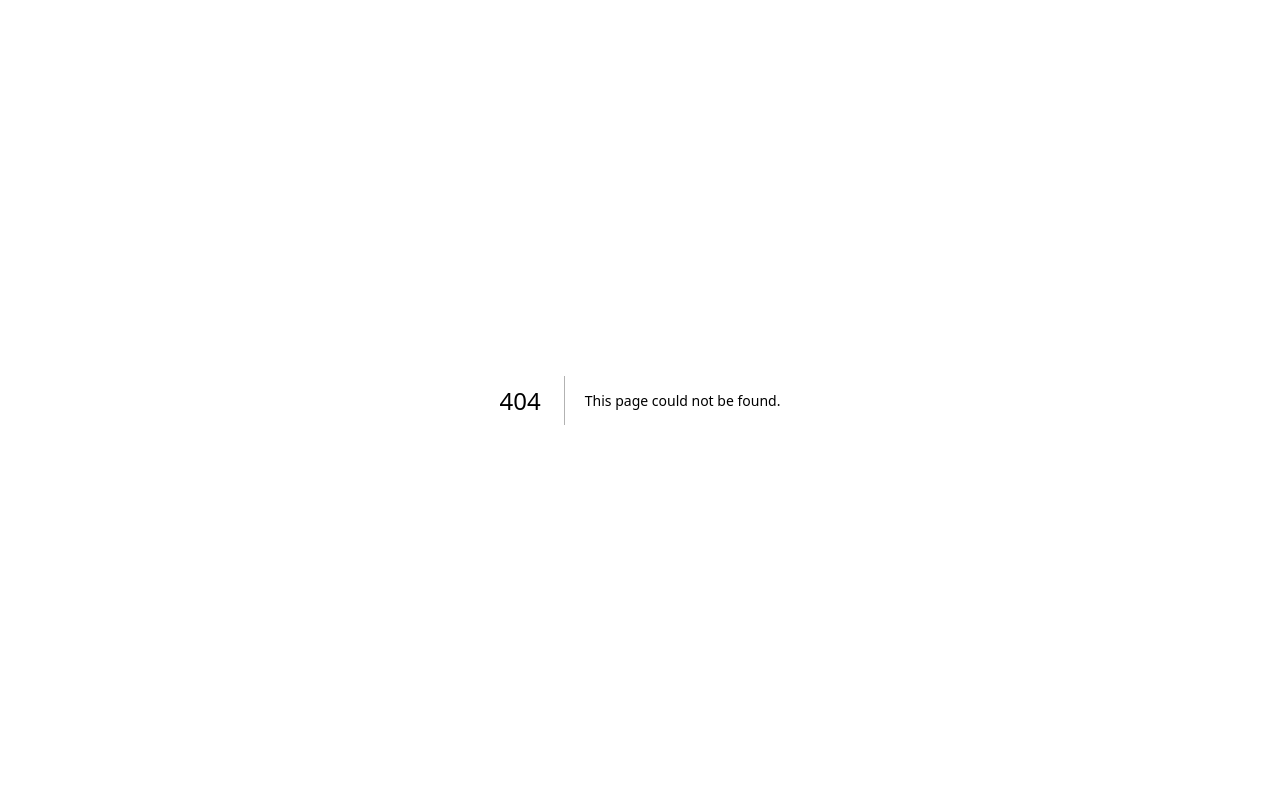
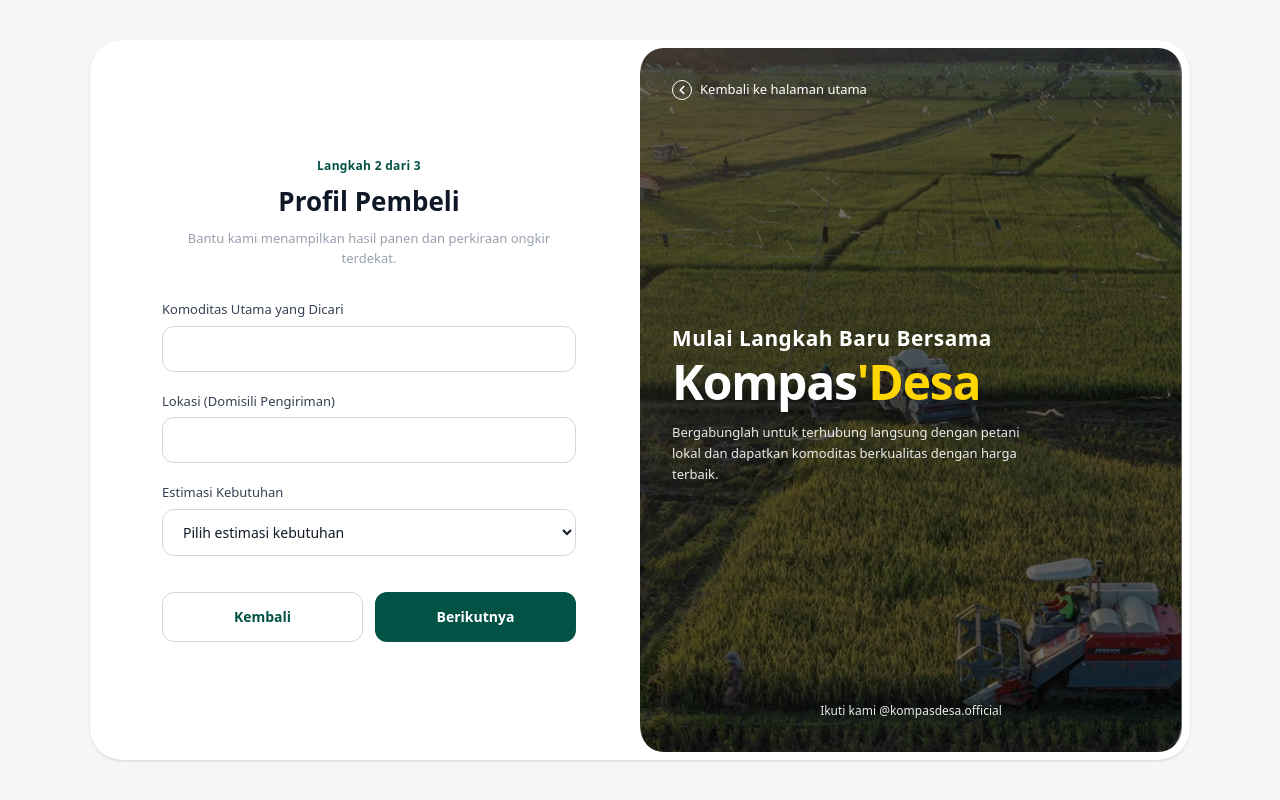
Before and after one commit to newbiejy235/starbhak-kompas-desa, a Next.js app: page /auth/register/profile in a window 1280 px wide. Before the commit this address had no page. Built offline with nearby package versions, Linux system fonts and the light colour scheme.

Commit message:
Add register profile

```diff
--- a/src/app/auth/login/page.tsx
+++ b/src/app/auth/login/page.tsx
@@ -54,7 +54,7 @@ export default function Login() {
               </Link>
             </div>
 
-            <div className="flex flex-col justify-center">
+            <div className="flex flex-col justify-center ml-15">
               <h2 className="text-[1.1rem] lg:text-[1.3rem] font-bold tracking-wide mb-1">
                 Selamat Datang Kembali di
               </h2>
--- /dev/null
+++ b/src/app/auth/register/profile/page.tsx
@@ -0,0 +1,149 @@
+"use client";
+
+import { useState } from "react";
+import Image from "next/image";
+import Link from "next/link";
+import { ChevronLeft } from "lucide-react";
+
+export default function ProfilPembeli() {
+  const [komoditas, setKomoditas] = useState("");
+  const [lokasi, setLokasi] = useState("");
+  const [estimasi, setEstimasi] = useState("");
+
+  const handleNext = (e: React.FormEvent) => {
+    e.preventDefault();
+  };
+
+  const handleBack = () => {
+  };
+
+  return (
+    <div className="h-[100dvh] w-full flex items-center justify-center bg-[#F6F6F6] p-2 sm:p-4 overflow-hidden">
+      <div className="w-full max-w-[1100px] h-full max-h-[95dvh] lg:max-h-[720px] bg-white rounded-[2rem] p-2 flex shadow-sm">
+        <div className="w-full md:w-[55%] lg:w-1/2 h-full flex flex-col justify-center px-6 sm:px-12 lg:px-16 py-4">
+          <div className="flex flex-col h-full justify-center max-w-[420px] mx-auto w-full">
+            <div className="text-center mb-6 lg:mb-8">
+              <p className="text-[#025246] font-semibold text-[11px] lg:text-xs tracking-wide mb-1 lg:mb-2">
+                Langkah 2 dari 3
+              </p>
+              <h2 className="text-[22px] lg:text-[26px] font-bold text-gray-900 mb-1.5 lg:mb-2">
+                Profil Pembeli
+              </h2>
+              <p className="text-[11px] lg:text-[13px] text-gray-400">
+                Bantu kami menampilkan hasil panen dan perkiraan ongkir terdekat.
+              </p>
+            </div>
+
+            <form onSubmit={handleNext} className="flex flex-col gap-4 lg:gap-5">
+              <div className="flex flex-col">
+                <label className="text-[12px] lg:text-[13px] font-medium text-gray-700 mb-1 lg:mb-1.5">
+                  Komoditas Utama yang Dicari
+                </label>
+                <input
+                  type="text"
+                  value={komoditas}
+                  onChange={(e) => setKomoditas(e.target.value)}
+                  className="w-full rounded-xl border border-gray-300 px-4 py-2.5 lg:py-3 text-sm text-gray-900 outline-none focus:border-[#025246] focus:ring-1 focus:ring-[#025246] transition-all"
+                  required
+                />
+              </div>
+
+              <div className="flex flex-col">
+                <label className="text-[12px] lg:text-[13px] font-medium text-gray-700 mb-1 lg:mb-1.5">
+                  Lokasi (Domisili Pengiriman)
+                </label>
+                <input
+                  type="text"
+                  value={lokasi}
+                  onChange={(e) => setLokasi(e.target.value)}
+                  className="w-full rounded-xl border border-gray-300 px-4 py-2.5 lg:py-3 text-sm text-gray-900 outline-none focus:border-[#025246] focus:ring-1 focus:ring-[#025246] transition-all"
+                  required
+                />
+              </div>
+
+              <div className="flex flex-col">
+                <label className="text-[12px] lg:text-[13px] font-medium text-gray-700 mb-1 lg:mb-1.5">
+                  Estimasi Kebutuhan
+                </label>
+                <select
+                  value={estimasi}
+                  onChange={(e) => setEstimasi(e.target.value)}
+                  className="w-full rounded-xl border border-gray-300 px-4 py-2.5 lg:py-3 text-sm text-gray-900 outline-none focus:border-[#025246] focus:ring-1 focus:ring-[#025246] transition-all bg-white"
+                  required
+                >
+                  <option value="" disabled>Pilih estimasi kebutuhan</option>
+                  <option value="SKALA_KECIL">Skala Kecil (Di bawah 50 Kg)</option>
+                  <option value="SKALA_MENENGAH">Skala Menengah (50 - 500 Kg)</option>
+                  <option value="SKALA_BESAR">Skala Besar (Di atas 500 Kg)</option>
+                </select>
+              </div>
+
+              <div className="flex gap-3 mt-4">
+                <button
+                  type="button"
+                  onClick={handleBack}
+                  className="w-1/2 bg-white border border-gray-300 hover:bg-gray-50 text-[#025246] font-bold text-[13px] lg:text-sm rounded-xl py-3 lg:py-3.5 transition-colors"
+                >
+                  Kembali
+                </button>
+                <button
+                  type="submit"
+                  className="w-1/2 bg-[#025246] hover:bg-[#013f36] text-white font-bold text-[13px] lg:text-sm rounded-xl py-3 lg:py-3.5 transition-colors"
+                >
+                  Berikutnya
+                </button>
+              </div>
+            </form>
+          </div>
+        </div>
+
+        <div className="hidden md:flex relative w-[45%] lg:w-1/2 h-full rounded-[1.5rem] overflow-hidden flex-col">
+          <Image
+            src="/images/login/ImageLogin.png"
+            alt="Kompas Desa Background"
+            fill
+            className="object-cover"
+            priority
+          />
+          <div className="absolute inset-0 bg-black/30" />
+
+          <div className="absolute inset-0 flex flex-col justify-between p-8 text-white">
+            <div>
+              <Link
+                href="/"
+                className="inline-flex items-center gap-2 text-[13px] font-medium hover:text-gray-200 transition-colors"
+              >
+                <div className="border border-white rounded-full p-0.5">
+                  <ChevronLeft size={14} strokeWidth={3} />
+                </div>
+                Kembali ke halaman utama
+              </Link>
+            </div>
+
+            <div className="flex flex-col justify-center">
+              <h2 className="text-[1.3rem] font-bold tracking-wide mb-1">
+                Mulai Langkah Baru Bersama
+              </h2>
+              <h1 className="text-[3rem] font-bold leading-none mb-4 tracking-tight">
+                Kompas<span className="text-[#FFD600]">'Desa</span>
+              </h1>
+              <p className="text-[13px] leading-relaxed text-white/90">
+                Bergabunglah untuk terhubung langsung dengan petani
+                <br />
+                lokal dan dapatkan komoditas berkualitas dengan harga
+                <br />
+                terbaik.
+              </p>
+            </div>
+
+            <div className="text-center">
+              <p className="text-[12px] font-medium text-white/90">
+                Ikuti kami @kompasdesa.official
+              </p>
+            </div>
+          </div>
+        </div>
+      </div>
+    </div>
+  );
+}
```
Also changed, not shown: src/app/auth/register/password/page.tsx (added).
